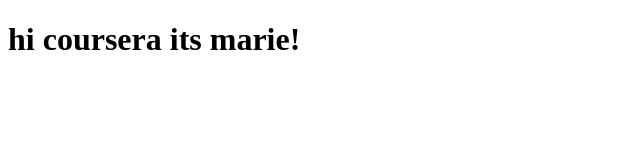
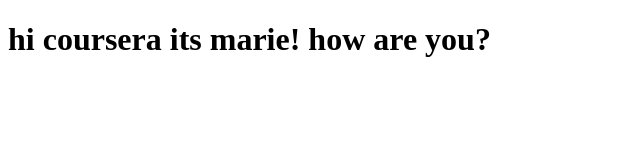
Before and after one commit to marie-ribeiro/CourseraAssignment1, a plain HTML site: page site/index.html in a window 1280 px wide. Shown: the whole page, without its empty margins (0-640 px from the left). Drawn offline with Linux system fonts and the light colour scheme.

Commit message:
Small addition to page content

```diff
--- a/site/index.html
+++ b/site/index.html
@@ -4,6 +4,6 @@
    <title>Its coursera!</title>
 </head>
 <body>
-	<h1>hi coursera its marie!</h1>
+	<h1>hi coursera its marie! how are you?</h1>
 </body>
 </html>
```
